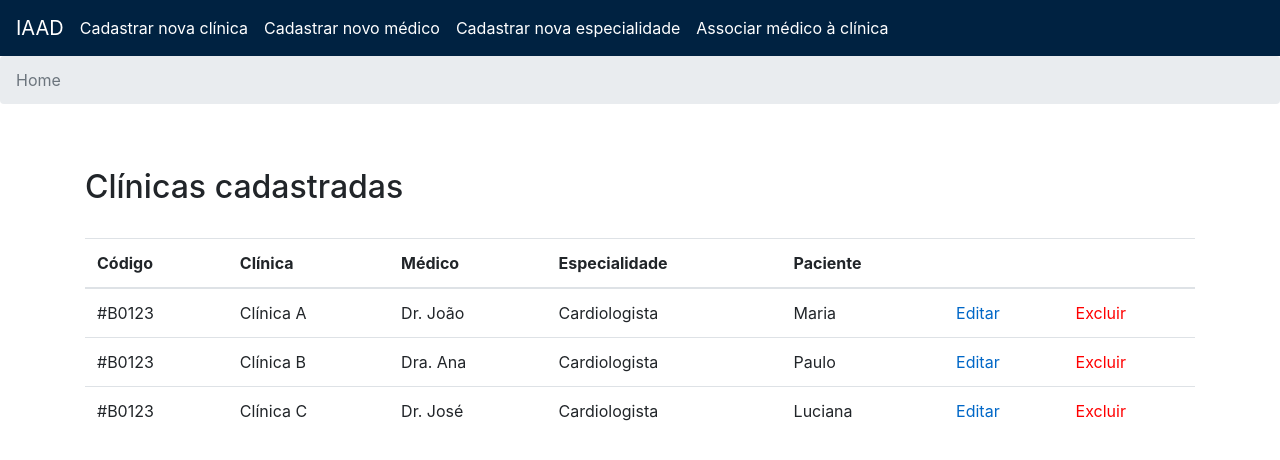
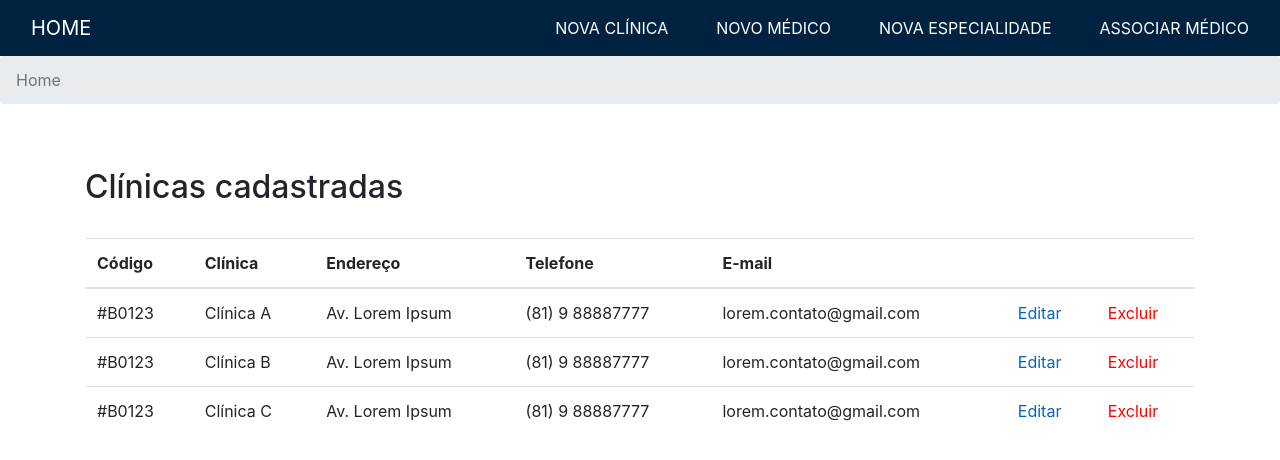
Before and after one commit to dEgito/IAAD-Clinicas-Medicas, a Django app: page / in a window 1280 px wide. Shown: the top 460 px of the page. Run offline with Django 4.2, Linux system fonts and the light colour scheme; some libraries are stand-ins or nearby versions.

Commit message:
refactor: corrige dados exibidos na tabela inicial

```diff
--- a/clinicasmedicas/templates/index.html
+++ b/clinicasmedicas/templates/index.html
@@ -30,29 +30,29 @@
       class="row navbar navbar-expand-md"
       style="
         background-color: #002241;
-        color: #ffffff;
         width: 100%;
         display: flex;
         justify-content: space-between;
       "
     >
-      <a class="navbar-brand" href="/">IAAD</a>
-      <div class="collapse navbar-collapse" id="menuCollapse">
-        <ul class="d-flex navbar-nav mr-auto" style="display: flex; gap: 1rem">
-          <li class="nav-item">
-            <a href="/clinicaform" class="">Cadastrar nova clínica</a>
+
+      <div class="container-fluid">
+        <a class="navbar-brand text-uppercase" href="/">Home</a>
+        <ul class="navbar-nav me-auto mb-2 mb-lg-0" style="display: flex; gap: 3rem">
+          <li class="nav-item text-uppercase">
+            <a href="/clinicaform" class="">Nova clínica</a>
           </li>
-          <li class="nav-item">
-            <a href="/medicoform" class="">Cadastrar novo médico</a>
+          <li class="nav-item text-uppercase">
+            <a href="/medicoform" class="">Novo médico</a>
           </li>
-          <li class="nav-item">
+          <li class="nav-item text-uppercase">
             <a href="/especialidadeform" class=""
-              >Cadastrar nova especialidade</a
+              >Nova Especialidade</a
             >
           </li>
-          <li class="nav-item">
+          <li class="nav-item text-uppercase">
             <a href="/clinica_medico_form" class=""
-              >Associar médico à clínica</a
+              >Associar Médico</a
             >
           </li>
         </ul>
@@ -71,9 +71,9 @@
           <tr>
             <th>Código</th>
             <th>Clínica</th>
-            <th>Médico</th>
-            <th>Especialidade</th>
-            <th>Paciente</th>
+            <th>Endereço</th>
+            <th>Telefone</th>
+            <th>E-mail</th>
             <th></th>
             <th></th>
           </tr>
@@ -82,27 +82,27 @@
           <tr>
             <td>#B0123</td>
             <td>Clínica A</td>
-            <td>Dr. João</td>
-            <td>Cardiologista</td>
-            <td>Maria</td>
+            <td>Av. Lorem Ipsum</td>
+            <td>(81) 9 88887777</td>
+            <td>lorem.contato@gmail.com</td>
             <td><a href="/edit" style="color: #0067c7">Editar</a></td>
             <td><a href="#" style="color: #ff0000">Excluir</a></td>
           </tr>
           <tr>
             <td>#B0123</td>
             <td>Clínica B</td>
-            <td>Dra. Ana</td>
-            <td>Cardiologista</td>
-            <td>Paulo</td>
+            <td>Av. Lorem Ipsum</td>
+            <td>(81) 9 88887777</td>
+            <td>lorem.contato@gmail.com</td>
             <td><a href="/edit" style="color: #0067c7">Editar</a></td>
             <td><a href="#" style="color: #ff0000">Excluir</a></td>
           </tr>
           <tr>
             <td>#B0123</td>
             <td>Clínica C</td>
-            <td>Dr. José</td>
-            <td>Cardiologista</td>
-            <td>Luciana</td>
+            <td>Av. Lorem Ipsum</td>
+            <td>(81) 9 88887777</td>
+            <td>lorem.contato@gmail.com</td>
             <td><a href="/edit" style="color: #0067c7">Editar</a></td>
             <td><a href="#" style="color: #ff0000">Excluir</a></td>
           </tr>
```
Also changed, not shown: clinicasmedicas/templates/clinica_medico_form.html (+17 -17 lines), clinicasmedicas/templates/clinicaform.html (+14 -16 lines), clinicasmedicas/templates/edit.html (+18 -18 lines), clinicasmedicas/templates/especialidadeform.html (+17 -17 lines), clinicasmedicas/templates/medicoform.html (+14 -16 lines).
